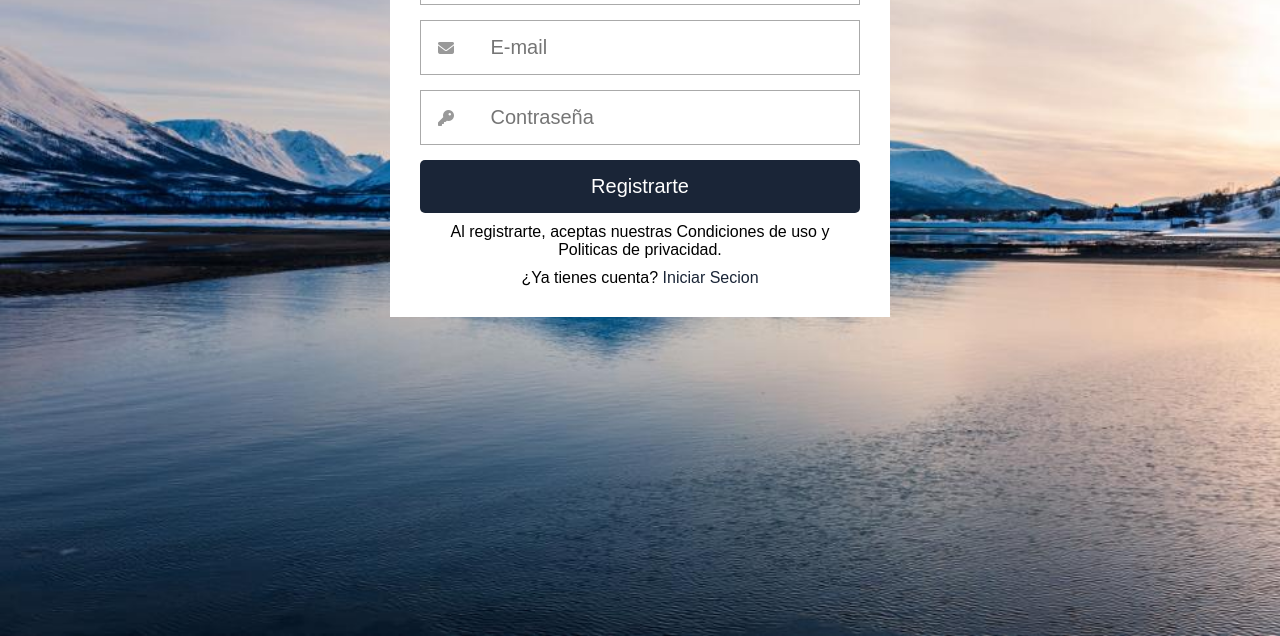
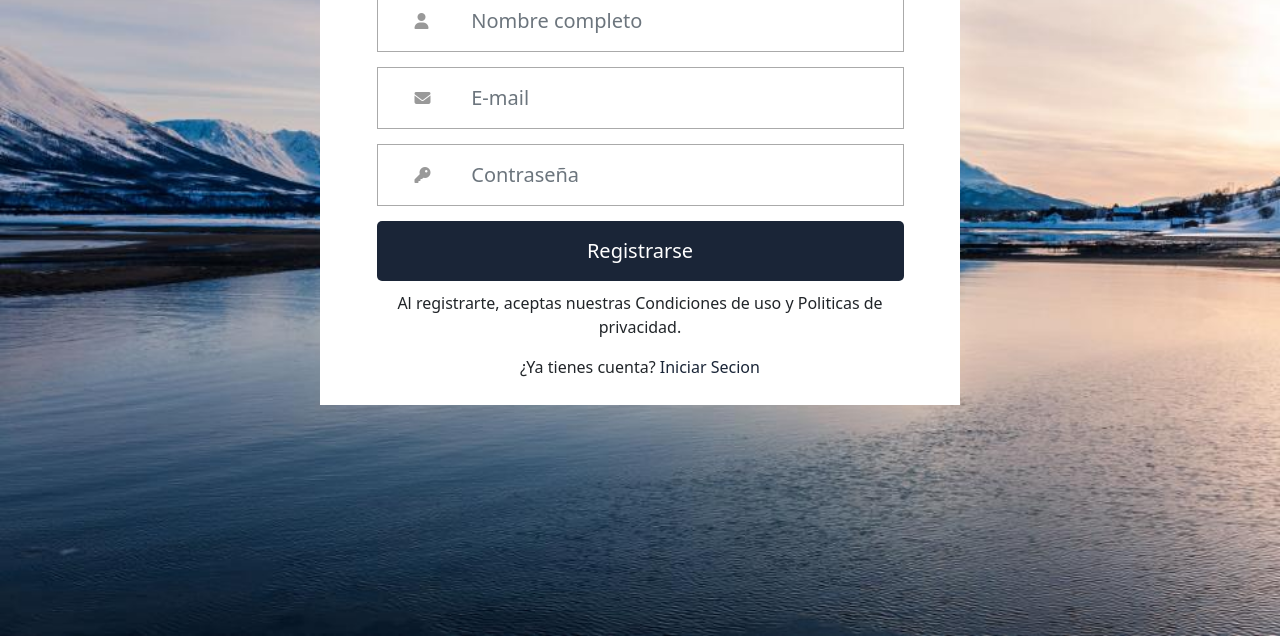
Before and after one commit to JuanNicolasPerez/1.-Comision-33025, a website: page pags/Registrate.html in a window 1280 px wide. Shown: the part 164-800 px from the top of the page. Drawn offline with Linux system fonts and the light colour scheme.

Commit message:
Aplicando SASS, a la 2da entrega

```diff
--- a/css/style.css
+++ b/css/style.css
@@ -23,11 +23,6 @@ footer {
 }
 
 /*::::::: area de cabecera :::::::*/
-.logo{
-    font-size: 35px;
-    font-weight: bold;
-}
-
 .list-1,
 .list-2 {
     padding-top: 5px;
@@ -57,6 +52,11 @@ footer {
 }
 
 /*::::::: menu navegacion :::::::*/
+.logo{
+    font-size: 35px;
+    font-weight: bold;
+}
+
 .cabeceramenu {
     background-color: #d9fbfb;
     padding: 0%;
@@ -276,85 +276,8 @@ footer {
 }
 
 /* ::::::: pagina de registro :::::::*/
-.body-formulario {
-    background-image: url(../img/img_registro/registro.jpg);
-    background-repeat: no-repeat;
-    background-size: cover;
-    background-attachment: fixed;
-}
 
-.formulario-registrarse {
-    background-color: #fff;
-    margin-top: 150px;
-    padding: 15px;
-}
-
-.contenedor-regitrarse {
-    width: 100%;
-    padding: 15px;
-}
-
-.registrate {
-    text-align: center;
-    color: #1a2537;
-    font-size: 30px;
-}
-
-.input-reg[type="text"],
-.input-reg[type="email"],
-.input-reg[type="password"] {
-    font-size: 20px;
-    width: 82%;
-    padding: 15px;
-    border: none;
-    color: black;
-}
-
-.contenedor-input-reg {
-    margin-bottom: 15px;
-    border: 1px solid #aaa;
-}
-
-.icon-reg {
-    min-width: 50px;
-    text-align: center;
-    color: #999;
-}
-
-.button-reg {
-    border: none;
-    width: 100%;
-    color: white;
-    font-size: 20px;
-    background-color: #1a2537;
-    padding: 15px 20px;
-    border-radius: 5px;
-    cursor: pointer;
-}
-
-.button-reg:hover {
-    background: cadetblue;
-}
-
-.parrafo {
-    margin-top: 10px;
-    text-align: center;
-}
-
-.link-reg {
-    text-decoration: none;
-    color: #1a2537;
-}
-
-/*:::::: disposito mobile para pag registro::::::: */
-@media(min-width: 768px) {
-    .formulario-registrarse {
-        margin: auto;
-        width: 500px;
-        margin-top: 50px;
-    }
-
-}
+/* ARCHIVO ESTILO.SCSS -O ESTILO.CSS */
 
 /*::::::: disposito tablet :::::::*/
 @media screen and (max-width: 768px) {
--- a/pags/Registrate.html
+++ b/pags/Registrate.html
@@ -7,16 +7,16 @@
     <meta name="viewport" content="width=device-width, initial-scale=1.0">
     <script src="https://kit.fontawesome.com/09746e0614.js" crossorigin="anonymous"></script>
     <link rel="icon" href="../img/favicon/favicon.png" type="image/png">
-    <link rel="stylesheet" href="../css/style.css">
+    <link rel="stylesheet" href="../css/bootstrap.min.css">
+    <link rel="stylesheet" href="../css/estilo.css">
     <title>Yunino</title>
 </head>
 
-<body class="body-formulario">
-    <!--Aca va un Formulario-->
-
+<body class="body-img">
+        <!--Aca va un Formulario-->
     <form class="formulario-registrarse">
-        <h2 class="registrate">REGISTRATE</h2>
         <div class="contenedor-regitrarse">
+            <h2 class="registrate">REGISTRATE</h2>
             <div class="contenedor-input-reg">
                 <i class="fa-solid fa-user icon-reg"></i>
                 <input type="text" class="form-control input-reg" placeholder="Nombre completo">
@@ -32,11 +32,12 @@
                 <input type="password" class="form-control input-reg" placeholder="Contraseña">
             </div>
 
-            <button type="submit" class="button-reg btn btn-primary">Registrarte</button>
+            <button type="submit" class="button-reg btn btn-primary">Registrarse</button>
             <p class="parrafo">Al registrarte, aceptas nuestras Condiciones de uso y Politicas de privacidad.</p>
             <p class="parrafo">¿Ya tienes cuenta? <a href="../index.html" class="link-reg">Iniciar Secion</a></p>
         </div>
     </form>
+    <script src="../js/bootstrap.bundle.min.js"></script>
 </body>
 
 </html>
--- /dev/null
+++ b/scss/estilo.scss
@@ -0,0 +1,102 @@
+* {
+    margin: 0;
+    padding: 0;
+    box-sizing: border-box;
+}
+
+.body-img {
+    background-image: url(../img/img_registro/registro.jpg);
+    background-repeat: no-repeat;
+    background-size: cover;
+    background-attachment: fixed;
+}
+
+.formulario-registrarse {
+    margin: auto;
+    margin-top: 100px;
+    background-color: #fff;
+    width: 50%;
+    padding: 10px;
+
+    .registrate {
+        text-align: center;
+        color: #1a2537;
+        font-size: 30px;
+    }
+
+    .contenedor-regitrarse {
+        width: 85%;
+        margin: auto;
+
+        .contenedor-input-reg {
+            display: flex;
+            margin-bottom: 15px;
+            width: 100%;
+            border: 1px solid #aaa;
+
+            .input-reg[type="text"],
+            .input-reg[type="email"],
+            .input-reg[type="password"] {
+                width: 85%;
+                font-size: 20px;
+                padding: 15px;
+                border: none;
+            }
+
+            .icon-reg {
+                width: 5px;
+                margin: auto;
+                text-align: center;
+                color: #999;
+            }
+        }
+    }
+
+    .button-reg {
+        border: none;
+        width: 100%;
+        color: white;
+        font-size: 20px;
+        background-color: #1a2537;
+        padding: 15px 20px;
+        border-radius: 5px;
+        cursor: pointer;
+
+    }
+
+    .button-reg:hover {
+        background: cadetblue;
+    }
+
+    .parrafo {
+        margin-top: 10px;
+        text-align: center;
+    }
+
+    .link-reg {
+        text-decoration: none;
+        color: #1a2537;
+    }
+
+}
+
+
+/*:::::: disposito mobile para pag registro::::::: */
+@media screen and (max-width: 400px) {
+    .formulario-registrarse {
+        margin: auto;
+        margin-top: 50px;
+        width: 400px;
+    }
+
+}
+
+/*:::::: disposito tablet para pag registro::::::: */
+@media screen and (max-width: 700px) {
+    .formulario-registrarse {
+        margin: auto;
+        margin-top: 100px;
+        width: 600px;
+    }
+
+}
```
Also changed, not shown: package.json (added, +24 -0 lines), css/estilo.css (added), 1 other file.
